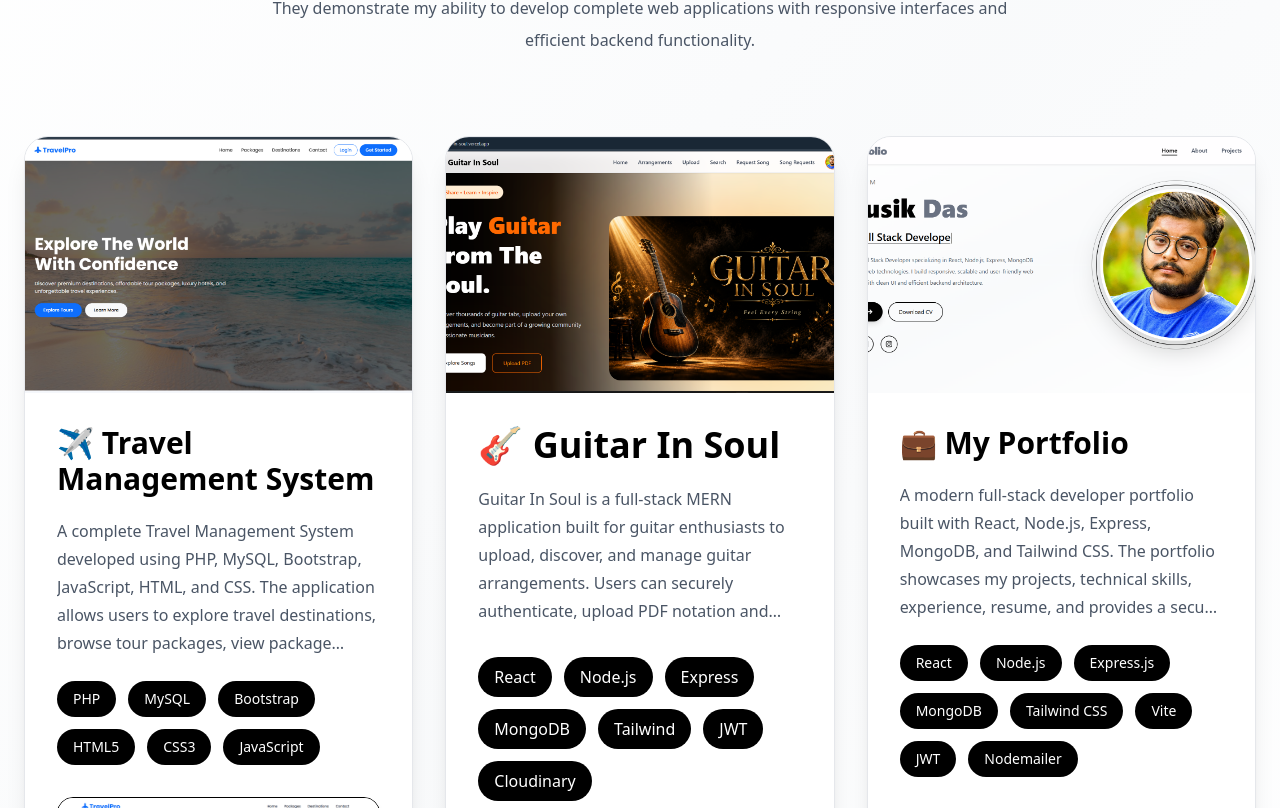
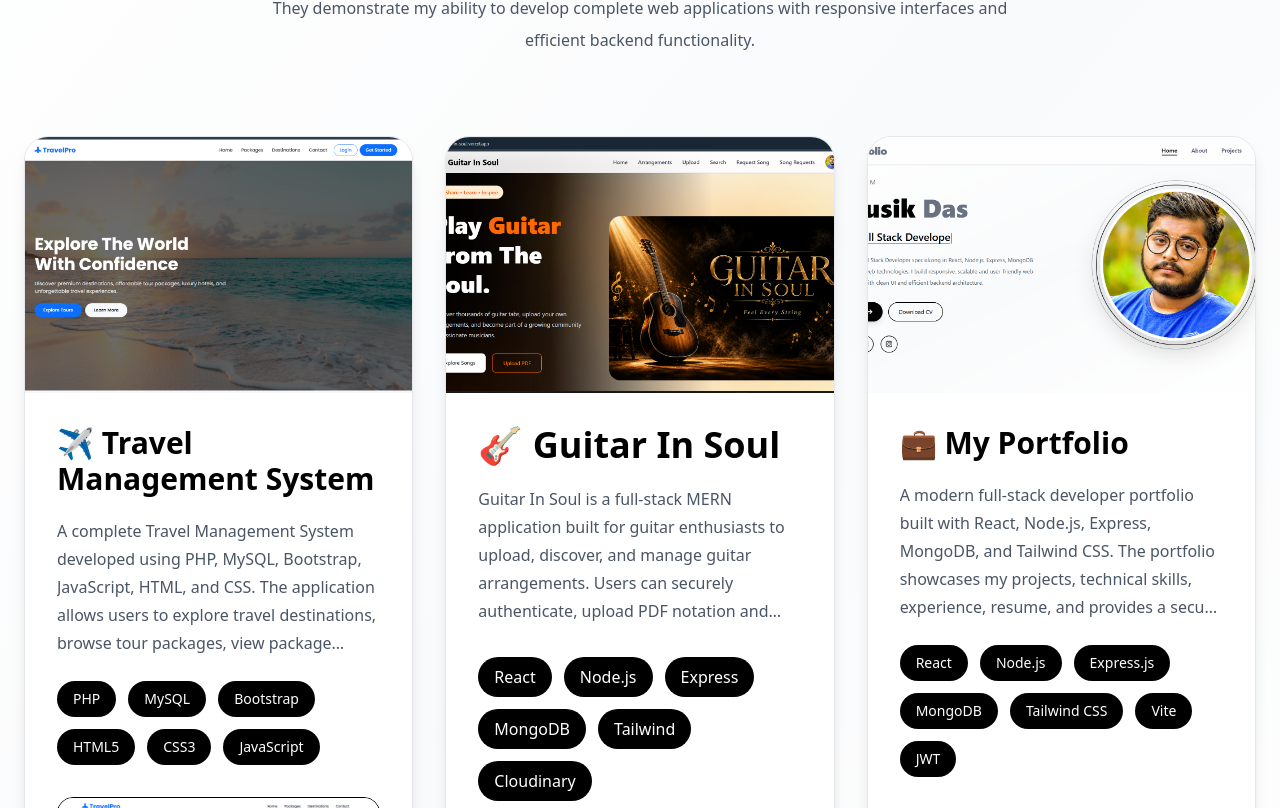
Before and after one commit to KausikDas2000/MyPortFolio, a React (Vite) app in the folder Frontend/: page /projects in a window 1280 px wide. Shown: the part 292-1100 px from the top of the page. Built offline with nearby package versions, Linux system fonts and the light colour scheme; what @posthog/react would draw is missing.

Commit message:
manage fix

```diff
--- a/Frontend/src/component/Project.jsx
+++ b/Frontend/src/component/Project.jsx
@@ -44,13 +44,15 @@ const Projects = () => {
         <div className="grid md:grid-cols-2 xl:grid-cols-3 gap-8 items-start">
 
           {/* Travel Management System */}
-          <div className="bg-white rounded-3xl shadow-xl border border-gray-200 overflow-hidden flex flex-col h-full">
+          <div className="bg-white rounded-3xl shadow-lg border border-gray-200 overflow-hidden flex flex-col h-full
+transition-all duration-300 ease-out
+hover:scale-[1.02] hover:shadow-2xl">
 
             {/* Cover Image */}
             <img
               src={travelCover}
               alt="Travel Management System"
-              className="w-full h-64 object-cover"
+              className="w-full h-64 object-cover transition-transform duration-500 group-hover:scale-110"
             />
 
             <div className="p-8">
@@ -110,7 +112,7 @@ const Projects = () => {
               <div className="flex gap-5 mt-8">
 
                 <a
-                  href="https://github.com/KausikDas2000/Travel_Management_System"
+                  href="https://github.com/KausikDas2000/TravelManagementSystem"
                   target="_blank"
                   rel="noopener noreferrer"
                   className="bg-black text-white px-6 py-3 rounded-full flex items-center gap-3 hover:bg-gray-800 transition"
@@ -134,12 +136,14 @@ const Projects = () => {
           </div>
 
           {/* Guitar In Soul */}
-          <div className="bg-white rounded-3xl shadow-xl border border-gray-200 overflow-hidden flex flex-col h-full">
+          <div className="bg-white rounded-3xl shadow-lg border border-gray-200 overflow-hidden flex flex-col h-full
+transition-all duration-300 ease-out
+hover:scale-[1.02] hover:shadow-2xl">
 
             <img
               src={cover}
               alt="Guitar In Soul"
-              className="w-full h-64 object-cover"
+              className="w-full h-64 object-cover transition-transform duration-500 group-hover:scale-110"
             />
 
             <div className="p-8">
@@ -172,7 +176,6 @@ const Projects = () => {
                 <span className="px-4 py-2 bg-black text-white rounded-full">Express</span>
                 <span className="px-4 py-2 bg-black text-white rounded-full">MongoDB</span>
                 <span className="px-4 py-2 bg-black text-white rounded-full">Tailwind</span>
-                <span className="px-4 py-2 bg-black text-white rounded-full">JWT</span>
                 <span className="px-4 py-2 bg-black text-white rounded-full">Cloudinary</span>
 
               </div>
@@ -227,13 +230,15 @@ const Projects = () => {
 
 
           {/* Portfolio Project */}
-          <div className="bg-white rounded-3xl shadow-xl border border-gray-200 overflow-hidden flex flex-col h-full">
+          <div className="bg-white rounded-3xl shadow-lg border border-gray-200 overflow-hidden flex flex-col h-full
+transition-all duration-300 ease-out
+hover:scale-[1.02] hover:shadow-2xl">
 
             {/* Cover Image */}
             <img
               src={portfolioCover}
               alt="My Portfolio"
-              className="w-full h-64 object-cover"
+              className="w-full h-64 object-cover transition-transform duration-500 group-hover:scale-110"
             />
 
             <div className="p-8">
@@ -283,9 +288,7 @@ const Projects = () => {
                   JWT
                 </span>
 
-                <span className="px-4 py-2 bg-black text-white rounded-full text-sm">
-                  Nodemailer
-                </span>
+
 
               </div>
 
```
